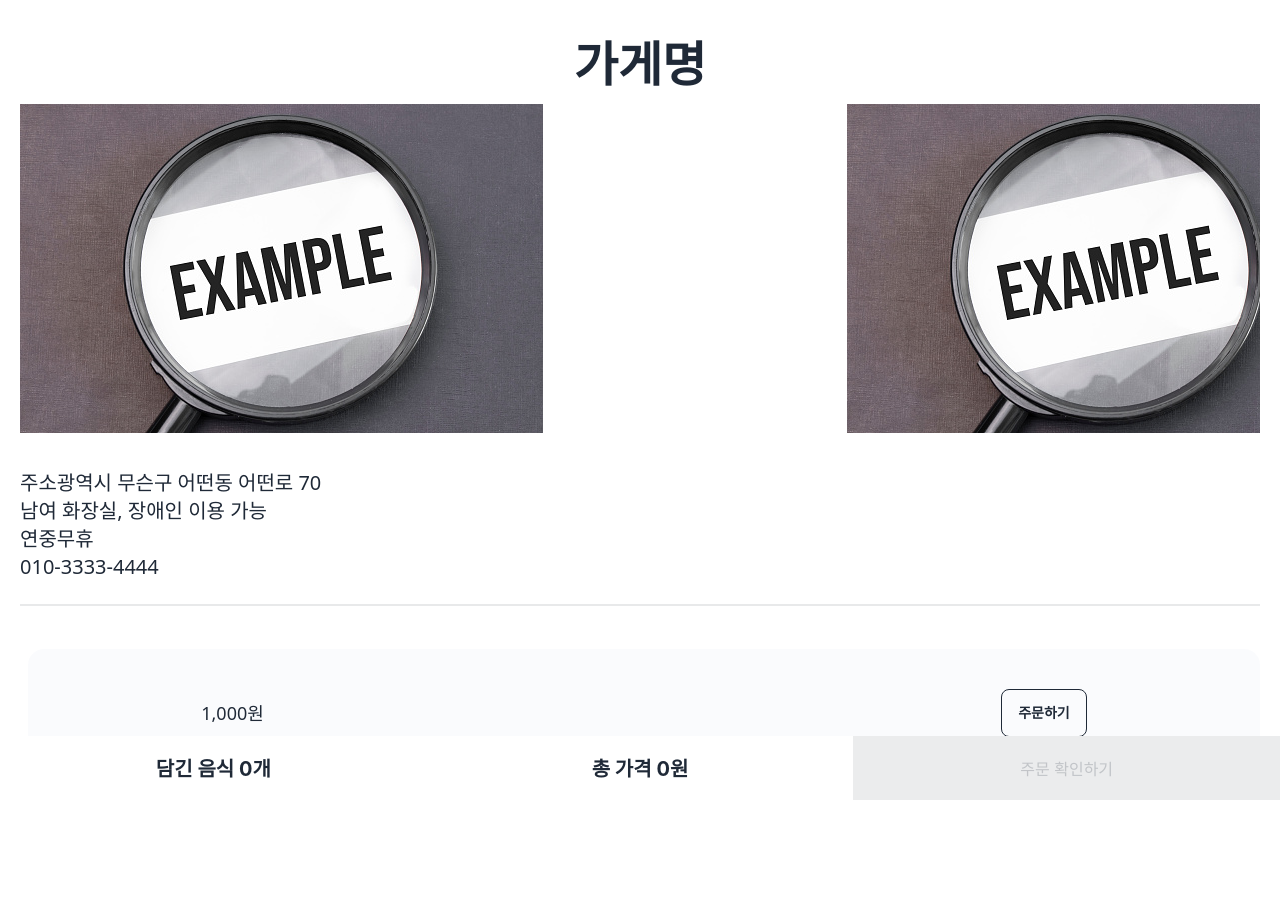
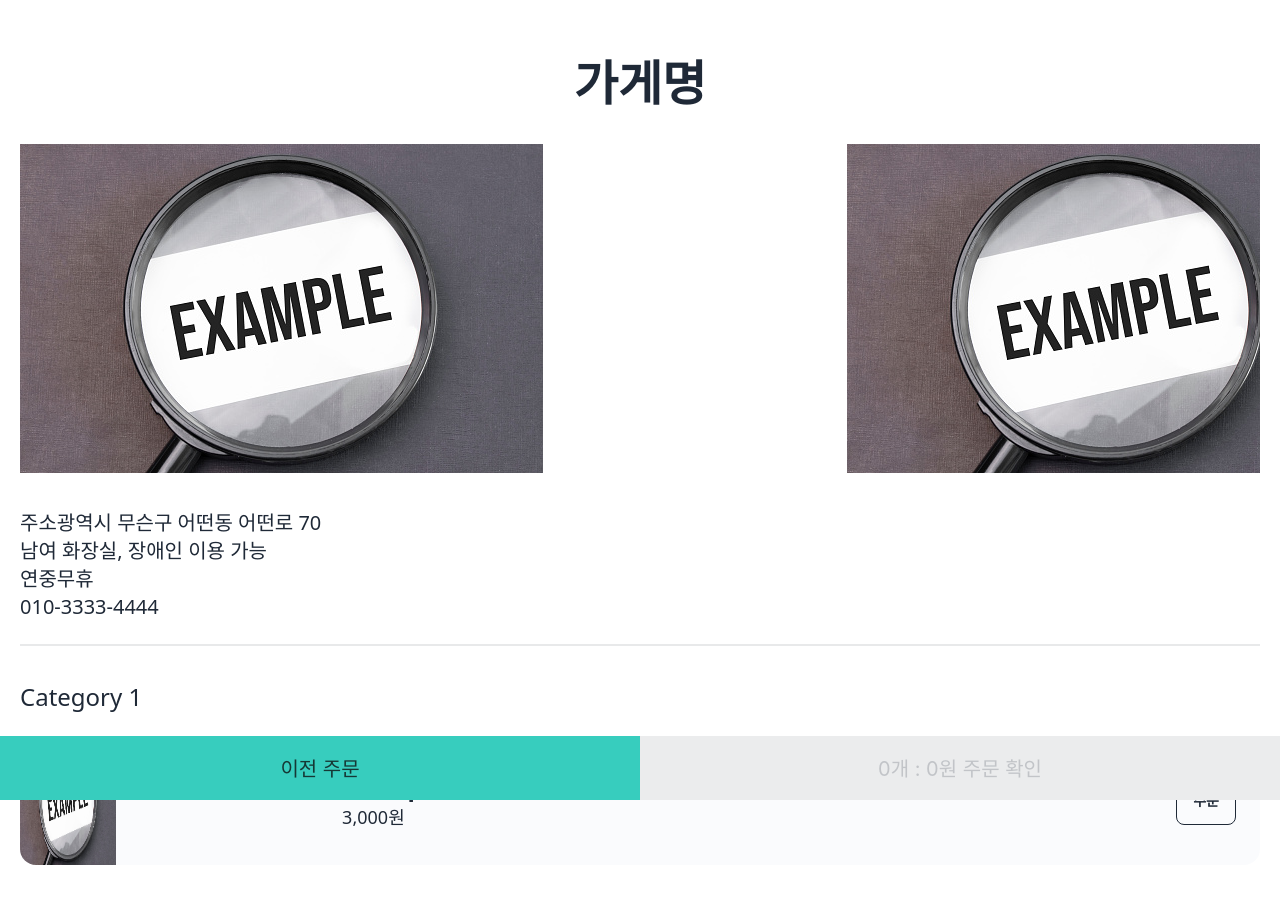
Before and after one commit to jadru/qr-kiosk, a React (Vite) app in the folder apps/frontend/: page /order in a window 1280 px wide. Shown: the top 904 px of the page. Before the commit the page ends 829 px from the top, so only its background shows below. Built offline with nearby package versions, Linux system fonts and the light colour scheme; no server answers; a web font is replaced by a local one.

Commit message:
feat: payment problem solve && theme fix

```diff
--- a/apps/frontend/src/App.tsx
+++ b/apps/frontend/src/App.tsx
@@ -7,6 +7,7 @@ import {
   StoreManagement,
   OrderSuccess,
   Signup,
+  LastOrder,
 } from './pages';
 import { createBrowserRouter, RouterProvider } from 'react-router-dom';
 import { ErrorScreen } from './components';
@@ -38,6 +39,10 @@ const router = createBrowserRouter([
     element: <OrderSuccess />,
   },
   {
+    path: '/order/list',
+    element: <LastOrder />,
+  },
+  {
     path: '/signup',
     element: <Signup />,
   },
--- a/apps/frontend/src/components/Theme/cute.tsx
+++ b/apps/frontend/src/components/Theme/cute.tsx
@@ -40,17 +40,20 @@ export const CuteTheme: React.FC<Props> = ({
             <h3 className="text-2xl">{category.categoryName}</h3>
             {category.menus.map((menuItem) => (
               <div
-                className="flex flex-row bg-slate-50/75 rounded-2xl px-4 py-2 mx-2 h-32 items-center justify-center"
+                className="flex flex-row bg-slate-50/75 rounded-2xl h-32 items-center justify-between space-x-6 pr-6"
                 key={menuItem.itemid}
               >
-                <div className="w-2/3">
+                <img
+                  src={menuItem.image}
+                  alt=""
+                  className="w-24 h-full rounded-l-2xl"
+                />
+                <div className="w-1/2">
                   <p className="text-2xl font-bold">{menuItem.itemname}</p>
                   <p className="text-lg font-normal">
                     {parseFloat(menuItem.itemprice).toLocaleString('en')}원
                   </p>
                 </div>
-
-                <img src={menuItem.image} alt="" />
                 <button
                   className="btn btn-warning"
                   id={menuItem.itemid}
--- a/apps/frontend/src/components/Theme/modern.tsx
+++ b/apps/frontend/src/components/Theme/modern.tsx
@@ -41,10 +41,15 @@ export const ModernTheme: React.FC<Props> = ({
                 <>
                   {category.menus.map((menuItem) => (
                     <div
-                      className="flex flex-row px-4 py-2 mx-2 h-32 items-center justify-center bg-white card"
+                      className="flex flex-row h-32 items-center justify-between space-x-6 pr-6 bg-white card"
                       key={menuItem.itemid}
                     >
-                      <div className="w-2/3">
+                      <img
+                        src={menuItem.image}
+                        alt=""
+                        className="w-24 h-full rounded-l-2xl"
+                      />
+                      <div className="w-1/2">
                         <p className="text-2xl font-bold">
                           {menuItem.itemname}
                         </p>
@@ -53,8 +58,6 @@ export const ModernTheme: React.FC<Props> = ({
                           원
                         </p>
                       </div>
-
-                      <img src={menuItem.image} alt="" />
                       <button
                         className="btn"
                         disabled={preview}
--- a/apps/frontend/src/components/Theme/simple.tsx
+++ b/apps/frontend/src/components/Theme/simple.tsx
@@ -15,7 +15,7 @@ export const SimpleTheme: React.FC<Props> = ({
   console.log(Menu);
   return (
     <div className="w-full h-full bg-white py-10 px-5 bg-scroll overflow-scroll -z-0">
-      <h1 className="text-5xl font-bold text-center font-nato-font">
+      <h1 className="text-5xl font-bold text-center font-nato-fon my-5">
         {Menu.name}
       </h1>
       <div className="flex flex-col">
@@ -37,25 +37,29 @@ export const SimpleTheme: React.FC<Props> = ({
       <div className="grid">
         {Menu.menu.map((category) => (
           <div
-            className="flex flex-col space-y-2 flex-wrap my-3 x-2 space-x-2 font-nato-font"
+            className="flex flex-col space-y-2 flex-wrap my-3 font-nato-font"
             key={category.categoryName}
           >
             {category.menus.length > 0 && (
               <>
-                <h3 className="text-2xl">{category.categoryName}</h3>
+                <h3 className="text-2xl mb-4">{category.categoryName}</h3>
                 {category.menus.map((menuItem) => (
                   <div
-                    className="flex flex-row bg-slate-50/75 rounded-2xl px-4 py-2 mx-2 h-32 items-center justify-center"
+                    className="flex flex-row bg-slate-50/75 rounded-2xl h-32 items-center justify-between space-x-6 pr-6"
                     key={menuItem.itemid}
                   >
-                    <div className="w-2/3">
+                    <img
+                      src={menuItem.image}
+                      alt=""
+                      className="w-24 h-full rounded-l-2xl"
+                    />
+                    <div className="w-1/2">
                       <p className="text-2xl font-bold">{menuItem.itemname}</p>
                       <p className="text-lg font-normal">
                         {parseFloat(menuItem.itemprice).toLocaleString('en')}원
                       </p>
                     </div>
 
-                    <img src={menuItem.image} alt="" />
                     <button
                       className="btn btn-outline"
                       id={menuItem.itemid}
@@ -68,7 +72,7 @@ export const SimpleTheme: React.FC<Props> = ({
                         })
                       }
                     >
-                      주문하기
+                      주문
                     </button>
                   </div>
                 ))}
--- a/apps/frontend/src/components/Theme/vintage.tsx
+++ b/apps/frontend/src/components/Theme/vintage.tsx
@@ -46,10 +46,15 @@ export const VintageTheme: React.FC<Props> = ({
                   <h3 className="text-2xl">{category.categoryName}</h3>
                   {category.menus.map((menuItem) => (
                     <div
-                      className="flex flex-row outline-dotted px-4 py-2 h-32 items-center justify-center"
+                      className="flex flex-row outline-dotted h-32 items-center justify-between space-x-6 pr-6"
                       key={menuItem.itemid}
                     >
-                      <div className="w-2/3">
+                      <img
+                        src={menuItem.image}
+                        alt=""
+                        className="w-24 h-full"
+                      />
+                      <div className="w-1/2">
                         <p className="text-2xl font-bold">
                           {menuItem.itemname}
                         </p>
@@ -58,8 +63,6 @@ export const VintageTheme: React.FC<Props> = ({
                           원
                         </p>
                       </div>
-
-                      <img src={menuItem.image} alt="" />
                       <button
                         className="btn btn-outline"
                         id={menuItem.itemid}
--- /dev/null
+++ b/apps/frontend/src/pages/Order/LastOrder.tsx
@@ -0,0 +1,31 @@
+import { successedOrderState } from '@src/states/atom';
+import React from 'react';
+import { useRecoilValue } from 'recoil';
+
+export const LastOrder = () => {
+  const orderList = useRecoilValue(successedOrderState);
+  console.log(orderList);
+  return (
+    <div className="w-full h-screen bg-slate-100 p-6 space-y-4">
+      <div className="flex flex-col space-y-2">
+        <h1 className="text-center text-2xl font-medium mb-6">주문 목록</h1>
+        <div className="space-y-2">
+          {orderList.map((order: any) => (
+            <div
+              tabIndex={0}
+              className="border border-base-300 bg-white rounded-box py-5 px-7"
+              key={order.orderid}
+            >
+              <p>주문번호 : {order.orderid}</p>
+              <p>{order.orderName}</p>
+              <p className="text-lg font-semibold">
+                {parseFloat(order.totalprice).toLocaleString('en')}원
+              </p>
+              <p>주문시간 : {new Date(order.ordertime).toLocaleString('ko')}</p>
+            </div>
+          ))}
+        </div>
+      </div>
+    </div>
+  );
+};
--- a/apps/frontend/src/pages/Order/OrderList.tsx
+++ b/apps/frontend/src/pages/Order/OrderList.tsx
@@ -1,9 +1,13 @@
-import { orderListState } from '@src/states/atom';
+import {
+  countedOrderListState,
+  orderListState,
+  orderPlaceState,
+} from '@src/states/atom';
 import { CountedItem, CountedItemList, Item } from '@src/type/Item';
 import { cloneDeep } from 'lodash';
 import { loadTossPayments } from '@tosspayments/payment-sdk';
 import { useEffect, useState } from 'react';
-import { useRecoilState } from 'recoil';
+import { useRecoilState, useRecoilValue } from 'recoil';
 import { v4 as uuidv4 } from 'uuid';
 import { useNavigate } from 'react-router-dom';
 
@@ -11,14 +15,16 @@ const { VITE_APP_TOSS_CLIENT_KEY } = import.meta.env;
 
 export const OrderList = () => {
   const [orderList, setOrderList] = useRecoilState(orderListState);
-  const [countedOrderList, setCountedOrderList] =
-    useState<CountedItemList>(orderList);
+  const [countedOrderList, setCountedOrderList] = useRecoilState(
+    countedOrderListState,
+  );
   const [totalprice, setTotalPrice] = useState<number>(0);
   const navigate = useNavigate();
+  const storeValue = useRecoilValue(orderPlaceState);
 
   useEffect(() => {
     setCountedOrderList(
-      countedOrderList.reduce((acc: any, cur: any) => {
+      orderList.reduce((acc: any, cur: any) => {
         const found = acc.find((a: any) => a.itemid === cur.itemid);
         if (found) found.count += 1;
         else acc.push({ ...cur, count: 1 });
@@ -30,6 +36,14 @@ export const OrderList = () => {
         // @ts-ignore
         .reduce((prev, curr) => prev + Number(curr.itemprice), 0),
     );
+    if (
+      orderList
+        // @ts-ignore
+        .reduce((prev, curr) => prev + Number(curr.itemprice), 0) === 0
+    ) {
+      navigate('/order');
+    }
+    console.log(orderList);
   }, [orderList]);
 
   const tosspayment = async () => {
@@ -37,35 +51,35 @@ export const OrderList = () => {
     tossPayments
       .requestPayment('카드', {
         amount: totalprice,
-        //amount: totalAmount,
         orderId: uuidv4(),
         // @ts-ignore
         orderName: orderList[0].itemname + ' 외 ' + orderList.length + '건',
-        //orderName: orderName+'외'+orderList[0].length+'건',
         successUrl: 'http://localhost:3000/order/success',
         failUrl: 'http://localhost:3000',
       })
       .then((res) => {
-        alert('결제가 완료되었습니다.');
-        console.log(res);
         navigate('/order/success');
       })
       .catch(function (error) {
         if (error.code === 'USER_CANCEL') {
           alert('결제를 취소하셨습니다.');
+          navigate('/order');
         } else {
           alert('결제에 실패하였습니다.');
+          navigate('/order');
         }
       });
   };
 
   return (
-    <div className="w-full h-full p-6 space-y-4">
+    <div className="w-full h-screen p-6 space-y-4 bg-slate-100">
       <h1 className="text-center text-2xl font-medium">주문 목록</h1>
       <div className="space-y-2">
-        {countedOrderList.map((value: CountedItem) => (
+        {countedOrderList.map(
+          (value: CountedItem) =>
+            value.count && (
               <div
-            className="rounded-2xl bg-slate-200 px-6 py-5 flex justify-between items-center"
+                className="rounded-2xl bg-white px-6 py-5 flex justify-between items-center"
                 key={value.itemid}
               >
                 <p className="text-xl font-normal">{value.itemname}</p>
@@ -76,8 +90,12 @@ export const OrderList = () => {
                   <p>수량: {value.count}개</p>
                 </div>
               </div>
-        ))}
+            ),
+        )}
       </div>
+      <p className="text-center text-2xl mt-6">
+        {storeValue.tableId}번 테이블로 주문합니다
+      </p>
       <div className="btm-nav content-between">
         <button
           className="btn-primary text-xl"
--- a/apps/frontend/src/pages/Order/OrderSuccess.tsx
+++ b/apps/frontend/src/pages/Order/OrderSuccess.tsx
@@ -1,6 +1,13 @@
+import {
+  countedOrderListState,
+  orderListState,
+  successedOrderState,
+} from '@src/states/atom';
 import axios from 'axios';
+import { cloneDeep } from 'lodash';
 import React, { Suspense, useEffect, useState } from 'react';
-import { useNavigate } from 'react-router-dom';
+import { Link, useNavigate } from 'react-router-dom';
+import { useRecoilState, useRecoilValue, useSetRecoilState } from 'recoil';
 
 const { VITE_APP_TOSS_SECRET_KEY } = import.meta.env;
 
@@ -14,9 +21,10 @@ export const OrderSuccess = () => {
   let amount = new URL(window.location.href).searchParams.get('amount');
   let paymentKey = new URL(window.location.href).searchParams.get('paymentKey');
   const navigate = useNavigate();
+  const orderList = useRecoilValue(countedOrderListState);
+  const setOrderSuccess = useSetRecoilState(successedOrderState);
 
   useEffect(() => {
-    console.log('Basic ' + window.btoa(VITE_APP_TOSS_SECRET_KEY));
     axios
       .post(
         'https://api.tosspayments.com/v1/payments/confirm',
@@ -35,6 +43,17 @@ export const OrderSuccess = () => {
       .then((res) => {
         if (res.status == 200 && res.data.status === 'DONE') {
           setLoading(false);
+          // @ts-ignore
+          setOrderSuccess((prev) => [
+            ...prev,
+            {
+              ordertime: res.data.approvedAt,
+              orderName: res.data.orderName,
+              totalprice: res.data.balanceAmount,
+              orderid: res.data.orderId,
+            },
+          ]);
+          console.log(res.data);
         }
       })
       .catch((err) => {
@@ -47,6 +66,7 @@ export const OrderSuccess = () => {
   ) : (
     <div>
       <h1>결제 성공!</h1>
+      <Link to="/order/list">결제 리스트로 가기</Link>
     </div>
   );
 };
--- a/apps/frontend/src/pages/Order/index.tsx
+++ b/apps/frontend/src/pages/Order/index.tsx
@@ -23,7 +23,9 @@ export const Order = () => {
     let params = new URLSearchParams(search);
     let storeId = params.get('storeId');
     let tableId = params.get('tableId');
-    setStoreInfo({ storeId, tableId });
+    !storeId || !tableId
+      ? setStoreInfo({ storeId: 'default', tableId: '0' })
+      : setStoreInfo({ storeId, tableId });
   }, [window.location.search]);
 
   return (
@@ -37,28 +39,28 @@ export const Order = () => {
         (store.information.theme === 'modern' && (
           <ModernTheme onOrderButtonClick={setOrderList} />
         )) || <CuteTheme onOrderButtonClick={setOrderList} />}
+      <div className="h-16"></div>
       <div className="btm-nav content-between">
-        <p className="text-xl font-bold">담긴 음식 {orderList.length}개</p>
-        <p className="text-xl font-bold">
-          총 가격{' '}
-          {orderList
-            // @ts-ignore
-            .reduce((prev, curr) => prev + Number(curr.itemprice), 0)
-            .toLocaleString('en')}
-          원
-        </p>
+        <Link to={'/order/list'} className="text-xl btn-accent">
+          이전 주문
+        </Link>
         <button
           onClick={() => {
             navigate('/order/confirm');
           }}
-          className="btn-primary"
+          className="text-xl btn-primary"
           disabled={
             orderList
               // @ts-ignore
               .reduce((prev, curr) => prev + Number(curr.itemprice), 0) === 0
           }
         >
-          주문 확인하기
+          {orderList.length}개 {' : '}
+          {orderList
+            // @ts-ignore
+            .reduce((prev, curr) => prev + Number(curr.itemprice), 0)
+            .toLocaleString('en')}
+          원 주문 확인
         </button>
       </div>
     </>
--- a/apps/frontend/src/pages/index.ts
+++ b/apps/frontend/src/pages/index.ts
@@ -1,3 +1,4 @@
+import { LastOrder } from './Order/LastOrder';
 import { OrderList } from './Order/OrderList';
 import { Order } from './Order/index';
 import { StoreManagement } from './StoreManagement/index';
@@ -5,4 +6,13 @@ import { Login } from './Login/Login';
 import { Main } from './Main/Main';
 import { OrderSuccess } from './Order/OrderSuccess';
 import { Signup } from './Signup/Signup';
-export { Main, Login, StoreManagement, Order, OrderList, OrderSuccess, Signup };
+export {
+  Main,
+  Login,
+  StoreManagement,
+  Order,
+  OrderList,
+  OrderSuccess,
+  Signup,
+  LastOrder,
+};
--- a/apps/frontend/src/states/atom.ts
+++ b/apps/frontend/src/states/atom.ts
@@ -17,7 +17,7 @@ const menuDataState = atom({
       categoryName: 'Category 1',
       menus: [
         {
-          image: '',
+          image: '/example.jpg',
           itemid: 'example1',
           itemname: 'Example Menu 1',
           itemprice: '3000',
@@ -42,13 +42,13 @@ const storeManageState = atom<StoreManageType>({
     },
     menu: [
       {
-        categoryName: '', // string
+        categoryName: 'Category 1',
         menus: [
           {
-            itemid: '', // string
-            itemname: '', // string
-            image: '', // string
-            itemprice: '1000', // number
+            image: '/example.jpg',
+            itemid: 'example1',
+            itemname: 'Example Menu 1',
+            itemprice: '3000',
           },
         ],
       },
@@ -69,6 +69,23 @@ const orderPlaceState = atom({
   },
 });
 
+const successedOrderState = atom({
+  key: 'successedOrder',
+  default: [
+    {
+      orderid: 'aaa',
+      itemlist: [],
+      totalprice: 1000,
+      ordertime: '2023-03-08T01:35:03+09:00',
+    },
+  ],
+});
+
+const countedOrderListState = atom({
+  key: 'countedOrderList',
+  default: [],
+});
+
 export {
   loginAtom,
   tokenAtom,
@@ -76,4 +93,6 @@ export {
   storeManageState,
   orderListState,
   orderPlaceState,
+  successedOrderState,
+  countedOrderListState,
 };
```
Lines whose indentation alone changed are shown as unchanged.
